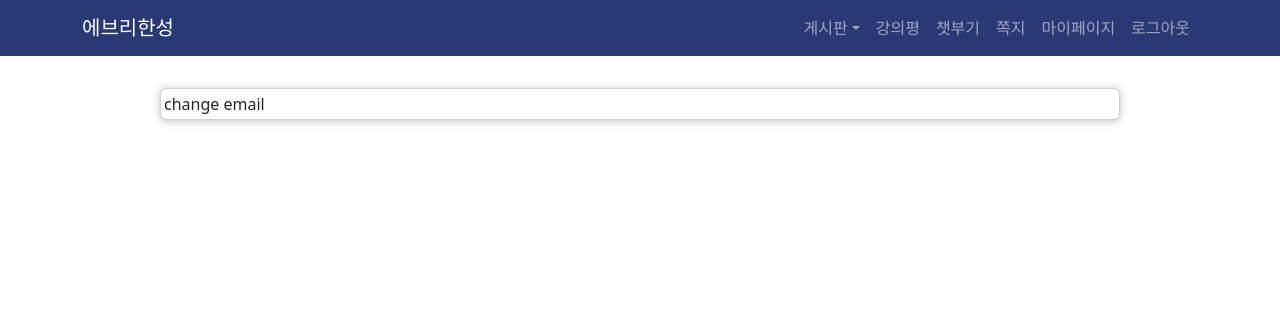
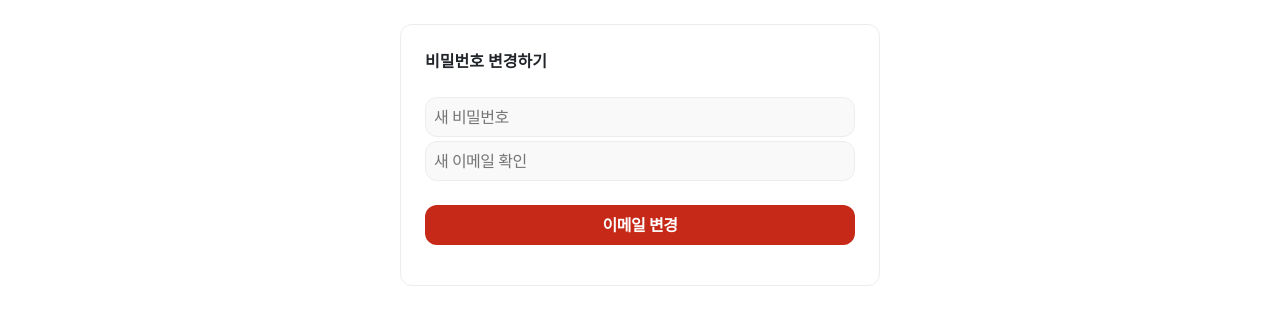
Before and after one commit to minseokiim/everyHansung_Front, a React (Create React App) app: page /my/email in a window 1280 px wide. Shown: the top 324 px of the page. Built offline with nearby package versions, Linux system fonts and the light colour scheme.

Commit message:
find페이지 수정

```diff
--- a/src/App.js
+++ b/src/App.js
@@ -173,32 +173,6 @@ const App = () => {
               </Card>
             }
           />
-          <Route
-            path="/my/password"
-            element={
-              <Card>
-                <ChangePwPage />
-              </Card>
-            }
-          />
-
-          <Route
-            path="/my/nickname"
-            element={
-              <Card>
-                <ChangeNickPage />
-              </Card>
-            }
-          />
-
-          <Route
-            path="/my/email"
-            element={
-              <Card>
-                <ChangeEmailPage />
-              </Card>
-            }
-          />
 
           <Route
             path="/page/rules"
@@ -250,9 +224,14 @@ const App = () => {
         <Route path="/" element={<MainPage />} />
         <Route path="/register" element={<SignUpPage />}></Route>
         <Route path="/login" element={<LoginPage />}></Route>
+
         <Route path="/forgot" element={<FindIdPage />}></Route>
         <Route path="/forgot/password" element={<FindPwPage />}></Route>
         <Route path="/forgot/password/userid" element={<FindPwPage2 />}></Route>
+
+        <Route path="/my/password" element={<ChangePwPage />} />
+        <Route path="/my/nickname" element={<ChangeNickPage />} />
+        <Route path="/my/email" element={<ChangeEmailPage />} />
       </Routes>
     </Router>
   );
--- a/src/page/myPage/AccountPage/Certification.js
+++ b/src/page/myPage/AccountPage/Certification.js
@@ -1,3 +1,8 @@
+import { useState } from "react";
+import axios from "axios";
+import "../../signupPage/SignUpPage.css";
+import { useNavigate } from "react-router-dom";
+
 const Certification = () => {
   return <div>Certification</div>;
 };
--- a/src/page/myPage/AccountPage/ChangeEmailPage.js
+++ b/src/page/myPage/AccountPage/ChangeEmailPage.js
@@ -1,14 +1,66 @@
+import { useState } from "react";
 import axios from "axios";
-import { useState } from "react";
+import "../../signupPage/SignUpPage.css";
+import { useNavigate } from "react-router-dom";
+import { useParams } from "react-router-dom";
 
 const ChangeEmailPage = () => {
-  const [oldemail, setOldemail] = useState("");
-  const [newemail, setNewemail] = useState("");
+  const move = useNavigate();
+  const { id } = useParams();
 
-  //axios.get으로 내 email 받아온 후, oldemail에 저장
-  //바꾸고 싶은 pw은 newemail에 저장후 patch로 members정보 업데이트 해주기
+  const [email, setEmail] = useState("");
+  const [newEmail, setNewEmail] = useState("");
 
-  return <div>change email</div>;
+  //   //axios.get으로 내 email 받아온 후, oldemail에 저장
+  //   //바꾸고 싶은 pw은 newemail에 저장후 patch로 members정보 업데이트 해주기
+
+  const onSubmit = () => {
+    axios
+      .patch(`http://localhost:8080/members/${id}`, {
+        email,
+      })
+      .then((e) => {
+        e.preventDefault();
+        alert("변경 되었습니다!");
+        move("/login");
+      });
+  };
+
+  return (
+    <div id="register-container">
+      <div className="">
+        <div className="mb-3 ">
+          <strong>비밀번호 변경하기</strong>
+          <div className="input">
+            <input
+              type="text"
+              value={email}
+              onChange={(e) => {
+                setEmail(e.target.value);
+              }}
+              placeholder="새 비밀번호"
+            ></input>
+            <input
+              type="text"
+              value={newEmail}
+              onChange={(e) => {
+                setNewEmail(e.target.value);
+              }}
+              placeholder="새 이메일 확인"
+            ></input>
+          </div>
+          <div className="input">
+            <button
+              className="lec-button mb-3"
+              type="submit"
+              onClick={onSubmit}
+            >
+              이메일 변경
+            </button>
+          </div>
+        </div>
+      </div>
+    </div>
+  );
 };
-
 export default ChangeEmailPage;
--- a/src/page/myPage/AccountPage/ChangePwPage.js
+++ b/src/page/myPage/AccountPage/ChangePwPage.js
@@ -1,14 +1,65 @@
+import { useState } from "react";
 import axios from "axios";
-import { useState } from "react";
+import "../../signupPage/SignUpPage.css";
+import { useNavigate } from "react-router-dom";
+import { useParams } from "react-router-dom";
 
 const ChangePwPage = () => {
-  const [passwd, setOldPasswd] = useState("");
+  const [passwd, setPasswd] = useState("");
   const [newpasswd, setNewPasswd] = useState("");
+  const move = useNavigate();
+  const { id } = useParams();
 
-  //axios.get으로 내 pw 받아온 후, oldpw에 저장
-  //바꾸고 싶은 pw은 newpw에 저장후 patch로 members정보 업데이트 해주기
+  //   //axios.get으로 내 pw 받아온 후, oldpw에 저장
+  //   //바꾸고 싶은 pw은 newpw에 저장후 patch로 members정보 업데이트 해주기
 
-  return <div>changepw</div>;
+  const onSubmit = () => {
+    axios
+      .patch(`http://localhost:8080/members/${id}`, {
+        passwd,
+      })
+      .then((e) => {
+        e.preventDefault();
+        alert("변경 되었습니다!");
+        move("/login");
+      });
+  };
+
+  return (
+    <div id="register-container">
+      <div className="">
+        <div className="mb-3 ">
+          <strong>비밀번호 변경하기</strong>
+          <div className="input">
+            <input
+              type="text"
+              value={passwd}
+              onChange={(e) => {
+                setPasswd(e.target.value);
+              }}
+              placeholder="새 비밀번호"
+            ></input>
+            <input
+              type="text"
+              value={passwd}
+              onChange={(e) => {
+                setPasswd(e.target.value);
+              }}
+              placeholder="새 비밀번호 확인"
+            ></input>
+          </div>
+          <div className="input">
+            <button
+              className="lec-button mb-3"
+              type="submit"
+              onClick={onSubmit}
+            >
+              비밀번호 변경
+            </button>
+          </div>
+        </div>
+      </div>
+    </div>
+  );
 };
-
 export default ChangePwPage;
--- a/src/page/myPage/AccountPage/DeleteAccountPage.js
+++ b/src/page/myPage/AccountPage/DeleteAccountPage.js
@@ -1,4 +1,8 @@
+import { useState } from "react";
 import axios from "axios";
+import "../../signupPage/SignUpPage.css";
+import { useNavigate } from "react-router-dom";
+
 const DeleteAccountPage = () => {
   //axios.delete로 members에서 id 삭제
 
--- a/src/page/signupPage/FindIdPage.js
+++ b/src/page/signupPage/FindIdPage.js
@@ -56,7 +56,7 @@ const FindIdPage = () => {
     <div id="register-container">
       <div className="">
         <div className="mb-3 ">
-          <strong className="important">학번 찾기</strong>
+          <strong className="important">아이디 찾기</strong>
           &nbsp;&nbsp;
           <strong
             className="notimportant cursor-pointer"
--- a/src/page/signupPage/FindPwPage.js
+++ b/src/page/signupPage/FindPwPage.js
@@ -30,7 +30,7 @@ const FindPwPage = () => {
               onChange={(e) => {
                 setStudentId(e.target.value);
               }}
-              placeholder="가입된 이메일"
+              placeholder="가입된 아이디"
             ></input>
           </div>
           <div className="input">
--- a/src/page/signupPage/FindPwPage2.js
+++ b/src/page/signupPage/FindPwPage2.js
@@ -5,36 +5,43 @@ import emailjs from "emailjs-com";
 import { useNavigate } from "react-router-dom";
 
 const FindPwPage2 = () => {
-  const [email, setEmail] = useState('');
-  const [newPassword, setNewPassword] = useState('');
-  const [verificationCode, setVerificationCode] = useState('');
-  const [message, setMessage] = useState('');
+  const [email, setEmail] = useState("");
+  const [newPassword, setNewPassword] = useState("");
+  const [verificationCode, setVerificationCode] = useState("");
+  const [message, setMessage] = useState("");
+  const move = useNavigate();
 
   const sendEmail = async () => {
     try {
       const templateParams = {
         email,
-        verificationCode: Math.floor(100000 + Math.random() * 900000) // 6자리 인증 코드 생성
+        verificationCode: Math.floor(100000 + Math.random() * 900000), // 6자리 인증 코드 생성
       };
-      await emailjs.send('YOUR_SERVICE_ID', 'YOUR_TEMPLATE_ID', templateParams, 'YOUR_USER_ID');
-      setMessage('Verification code sent!');
+      await emailjs.send(
+        "YOUR_SERVICE_ID",
+        "YOUR_TEMPLATE_ID",
+        templateParams,
+        "YOUR_USER_ID"
+      );
+      setMessage("Verification code sent!");
     } catch (error) {
       console.error(error);
-      setMessage('Failed to send verification code.');
+      setMessage("Failed to send verification code.");
     }
   };
 
   const changePassword = async (e) => {
     try {
       const response = await axios.get(
-        "http://localhost:8080/forgot/password",{
+        "http://localhost:8080/forgot/password",
+        {
           params: { email },
         }
       );
-      setMessage('Password changed!');
+      setMessage("Password changed!");
     } catch (error) {
       console.error(error);
-      setMessage('Failed to change password.');
+      setMessage("Failed to change password.");
     }
   };
 
@@ -61,7 +68,7 @@ const FindPwPage2 = () => {
         "분";
 
       await sendEmail("KUYn7pjZiQPRaff54", email, time, studentId);
-      alert("비밀번호 정보가 이메일로 전송되었습니다.");
+      alert("비밀번호 변경을 위한 인증번호가 이메일로 전송되었습니다.");
     } catch (error) {
       if (error.response && error.response.status === 401) {
         alert("가입되지 않은 이메일입니다.");
@@ -76,9 +83,10 @@ const FindPwPage2 = () => {
             className="notimportant cursor-pointer"
             onClick={(e) => {
               e.preventDefault();
+              move("/forgot");
             }}
           >
-            학번 찾기
+            아이디 찾기
           </strong>
           &nbsp;&nbsp;
           <strong className="important cursor-pointer">비밀번호 찾기</strong>
@@ -89,7 +97,7 @@ const FindPwPage2 = () => {
               onChange={(e) => {
                 setEmail(e.target.value);
               }}
-              placeholder="이메일"
+              placeholder="가입된 이메일"
             ></input>
           </div>
           <div className="input">
@@ -98,24 +106,47 @@ const FindPwPage2 = () => {
               type="submit"
               onClick={onSubmit}
             >
-              비밀번호 찾기
+              인증번호 받기
             </button>
-          </div>
-          <div className="grey">
-            <div className="text">
-              ※ 가입된 이메일이 있을 경우, 입력하신 이메일로 비밀번호를 안내해
-              드립니다.
+            <div className="grey">
+              <div className="text">
+                ※ 가입된 이메일이 있을 경우, 입력하신 이메일로 비밀번호
+                인증코드를 안내해 드립니다.
+              </div>
             </div>
+            <hr />
+            <div className="input">
+              <input
+                type="text"
+                value={email}
+                onChange={(e) => {
+                  setEmail(e.target.value);
+                }}
+                placeholder="인증번호 입력"
+              ></input>
+            </div>
+            <div className="input">
+              <button
+                className="lec-button mb-3"
+                type="submit"
+                onClick={(e) => {
+                  move("/my/password");
+                }}
+              >
+                비밀번호 변경하기
+              </button>
+              <div className="grey">
+                <div className="text">
+                  ※ 만약 이메일이 오지 않는다면, 스팸 편지함으로 이동하지
+                  않았는지 학인해주세요.
+                </div>
 
-            <div className="text">
-              ※ 만약 이메일이 오지 않는다면, 스팸 편지함으로 이동하지 않았는지
-              학인해주세요.
-            </div>
-
-            <div className="text">
-              ※ 이메일 서비스 제공자 사정에 의해 즉시 도착하지 않을 수 있으니,
-              최대 30분 정도 기다리신 후 다시 시도해주세요.
-              <br />
+                <div className="text">
+                  ※ 이메일 서비스 제공자 사정에 의해 즉시 도착하지 않을 수
+                  있으니, 최대 30분 정도 기다리신 후 다시 시도해주세요.
+                  <br />
+                </div>
+              </div>
             </div>
           </div>
         </div>
```
